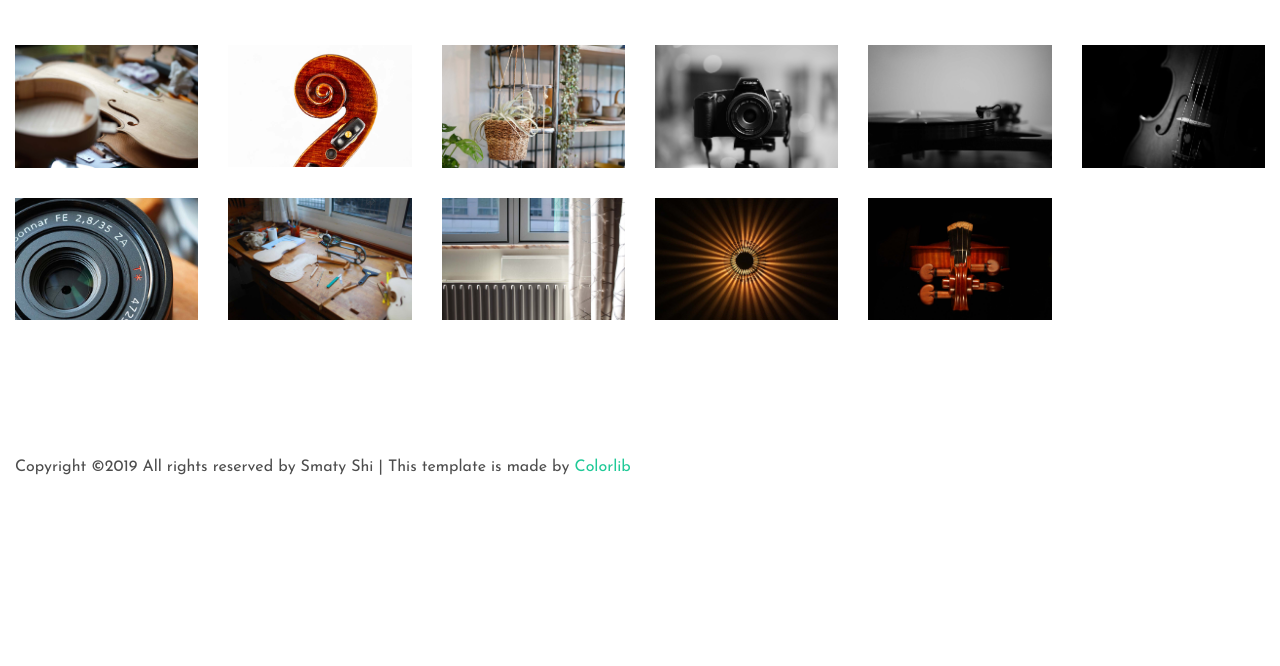
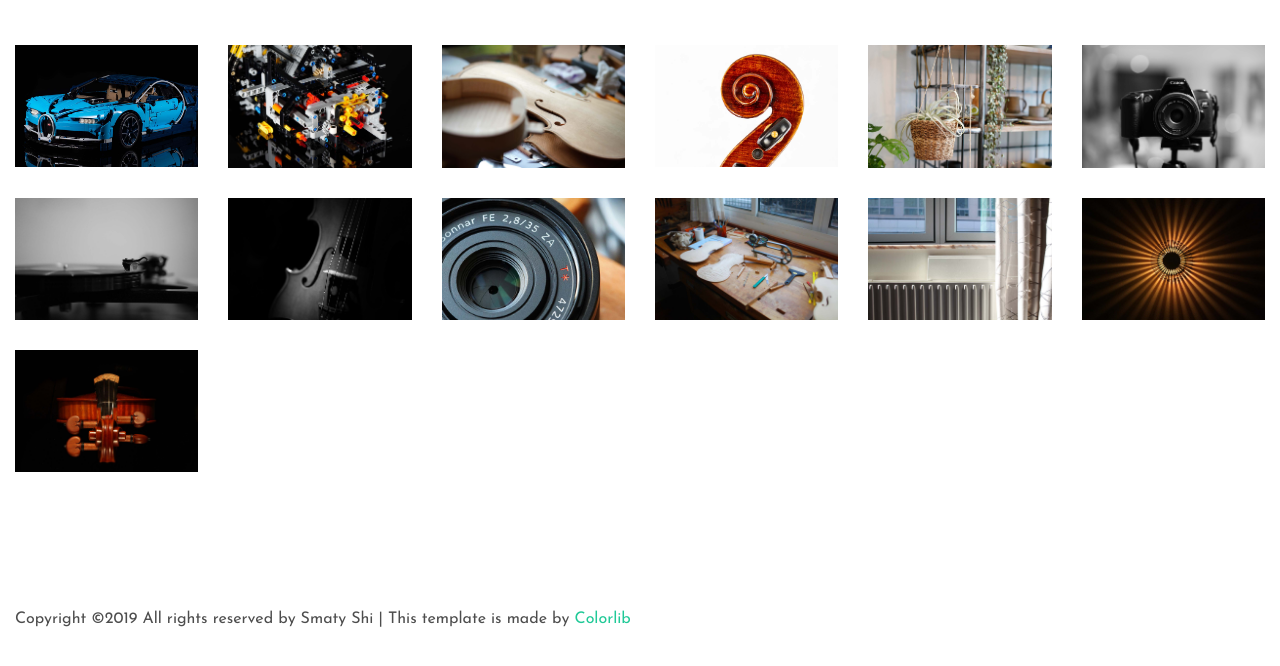
Before and after one commit to smatyart/smatyart.github.io, a plain HTML site: page objects.html in a window 1280 px wide. Shown: the part 260-926 px from the top of the page. Before the commit the page ends 800 px from the top, so only its background shows below. Drawn offline with Linux system fonts and the light colour scheme; files whose address does not match are found by name.

Commit message:
add objects pic

```diff
--- a/objects.html
+++ b/objects.html
@@ -117,6 +117,12 @@
 
       </div>
       <div class="row" id="lightgallery">
+        <div class="col-sm-6 col-md-4 col-lg-3 col-xl-2 item" data-aos="fade" data-src="images/objects/20190820.JPG" data-sub-html="<h4>Smaty violin workshop</h4><p>Shanghai, China, May 12, 2019</p>">
+          <a href="#"><img src="images/objects/20190820L.JPG" alt="IMage" class="img-fluid"></a>
+        </div>
+        <div class="col-sm-6 col-md-4 col-lg-3 col-xl-2 item" data-aos="fade" data-src="images/objects/20190815.JPG" data-sub-html="<h4>Smaty violin workshop</h4><p>Shanghai, China, May 15, 2019</p>">
+          <a href="#"><img src="images/objects/20190815.JPG" alt="IMage" class="img-fluid"></a>
+        </div>
         <div class="col-sm-6 col-md-4 col-lg-3 col-xl-2 item" data-aos="fade" data-src="images/objects/20190512.JPG" data-sub-html="<h4>Smaty violin workshop</h4><p>Shanghai, China, May 12, 2019</p>">
           <a href="#"><img src="images/objects/20190512.JPG" alt="IMage" class="img-fluid"></a>
         </div>
```
Also changed, not shown: images/objects/20190815.JPG (added), images/objects/20190820.JPG (added), images/objects/20190820L.jpg (added), 1 other file.
